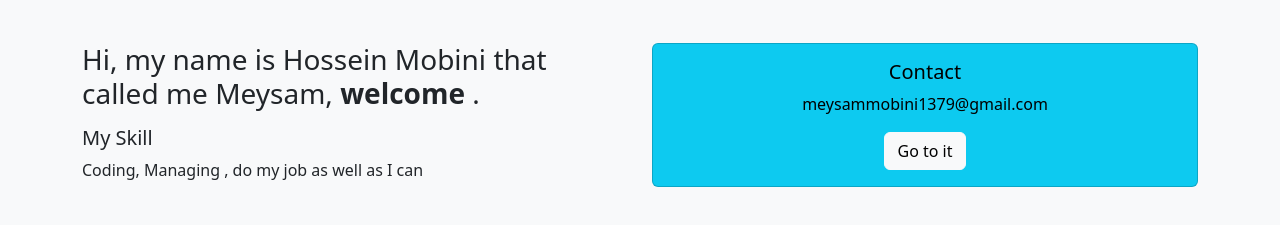
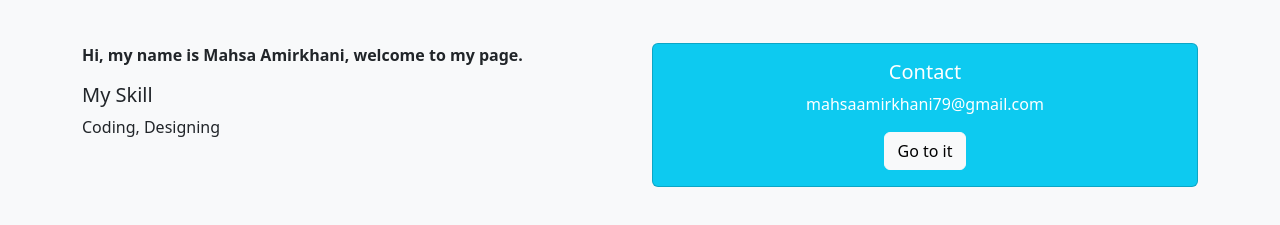
Before and after one commit to 1379Mahsa/Project5, a plain HTML site: page index.html in a window 1280 px wide. Shown: the part 101-326 px from the top of the page. Drawn offline with nearby package versions, Linux system fonts and the light colour scheme.

Commit message:
last edit

```diff
--- a/index.html
+++ b/index.html
@@ -14,18 +14,18 @@
     <div class="row mt-5">
 
       <div class="col-md-6 text-start">
-        <p"><h3>Hi, my name is Hossein Mobini that called me Meysam,<strong> welcome </strong>.</h3></p>
+        <p><strong>Hi, my name is Mahsa Amirkhani, welcome to my page.</strong></p>
         <h5>My Skill</h5>
-        <p>Coding, Managing , do my job as well as I can</p>
+        <p>Coding, Designing</p>
       </div>
 
 
       <div class="col-md-6">
-        <div class="card bg-info  text-black">
+        <div class="card bg-info text-white">
           <div class="card-body">
             <h5 class="card-title">Contact</h5>
-            <p class="card-text">meysammobini1379@gmail.com</p>
-            <a href="mailto:meysammobini1379@gmail.com" class="btn btn-light">Go to it</a>
+            <p class="card-text">mahsaamirkhani79@gmail.com</p>
+            <a href="mailto:mahsaamirkhani79@gmail.com" class="btn btn-light">Go to it</a>
           </div>
         </div>
       </div>
```
